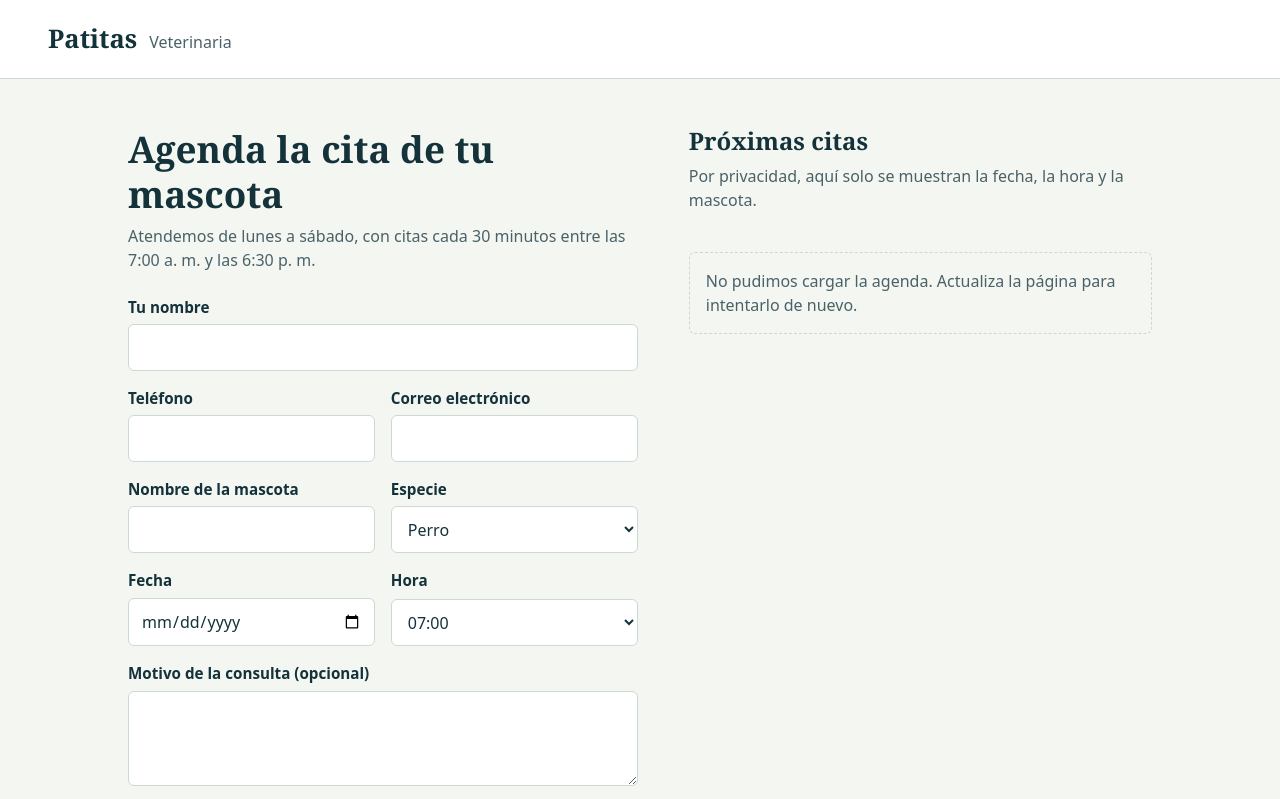
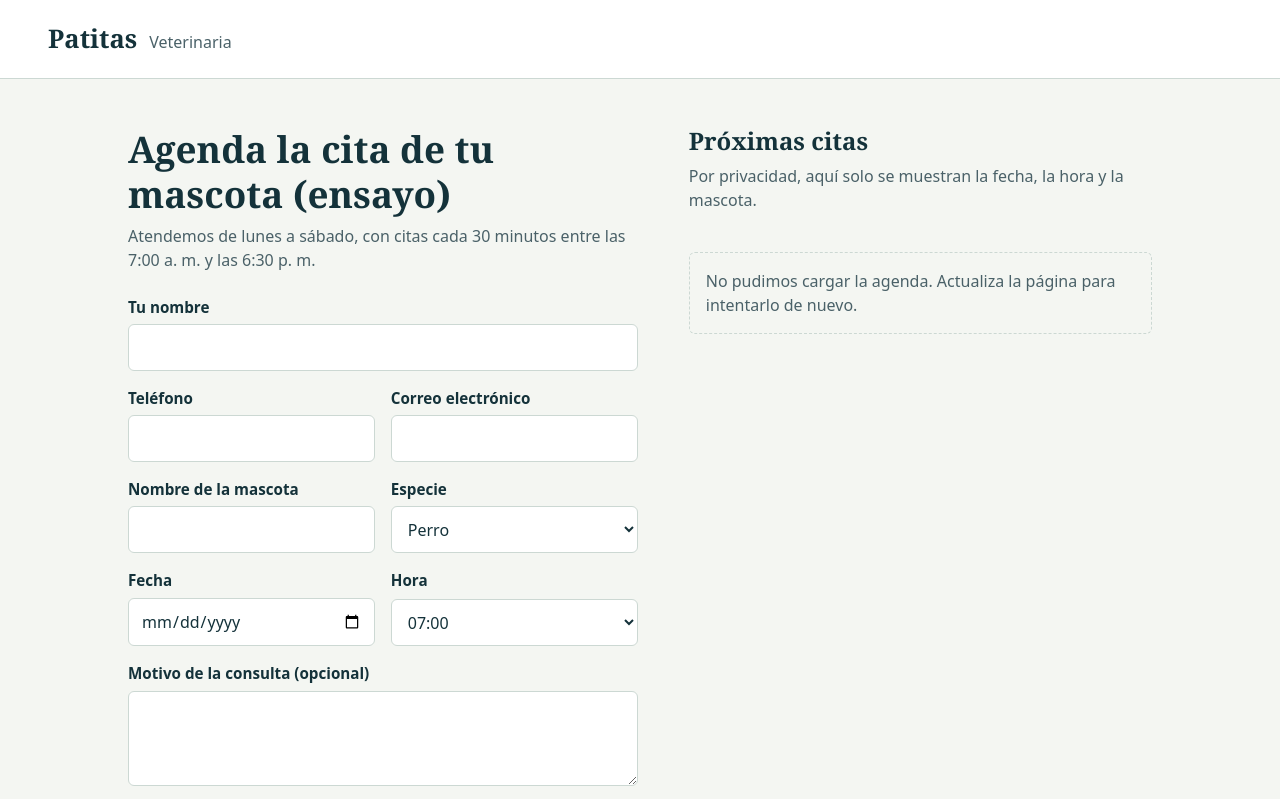
Before and after one commit to gomezsantiago0/patitas-cloud, a plain HTML site: page web/index.html in a window 1280 px wide. Shown: the top 799 px of the page. Drawn offline with Linux system fonts and the light colour scheme; no server answers.

Commit message:
test: cambio de título para ensayar el rollback

```diff
--- a/web/index.html
+++ b/web/index.html
@@ -14,7 +14,7 @@
 
   <main class="contenido">
     <section class="bloque-formulario" aria-labelledby="titulo-formulario">
-      <h1 id="titulo-formulario">Agenda la cita de tu mascota</h1>
+      <h1 id="titulo-formulario">Agenda la cita de tu mascota (ensayo)</h1>
       <p class="apoyo">Atendemos de lunes a sábado, con citas cada 30 minutos entre las 7:00 a. m. y las 6:30 p. m.</p>
 
       <form id="formulario-cita" class="formulario">
```
